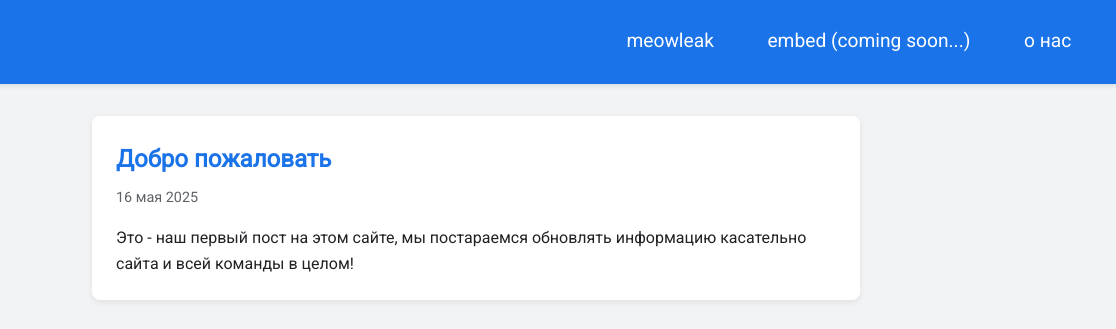
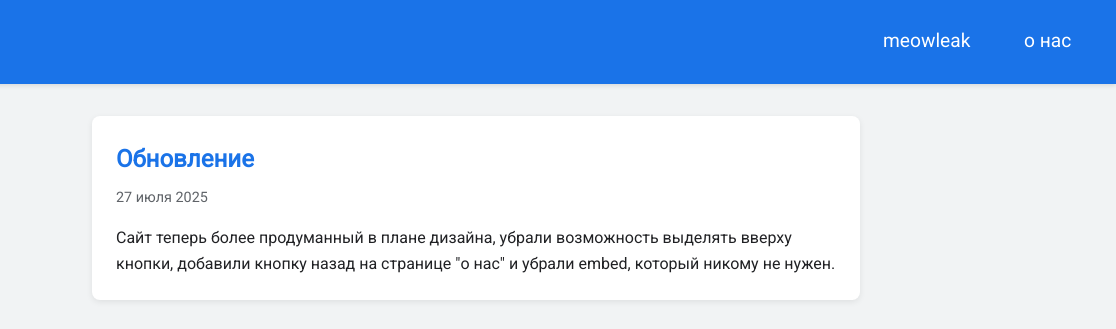
Before and after one commit to DomerTV/domertv.github.io, a plain HTML site: page index.html in a window 1280 px wide. Shown: the top 329 px of the page, 164-1280 px from the left. Drawn offline with Linux system fonts and the light colour scheme.

Commit message:
Update index.html

```diff
--- a/index.html
+++ b/index.html
@@ -14,23 +14,28 @@
     </div>
     <nav>
 	  <a href="https://domertv.github.io/meowleak">meowleak</a>
-	  <a href="https://domertv.github.io/embed">embed (coming soon...)</a>
 	  <a href="https://domertv.github.io/about">о нас</a>
 	</nav>
   </header>
 
   <main>
+	<article class="post">
+      <h2>Обновление</h2>
+      <div class="date">27 июля 2025</div>
+      <p>Сайт теперь более продуманный в плане дизайна, убрали возможность выделять вверху кнопки, добавили кнопку назад на странице "о нас" и убрали embed, который никому не нужен.</p>
+    </article>
+
+	<article class="post">
+      <h2>Следующий шаг</h2>
+      <div class="date">16 мая 2025</div>
+      <p>Если вы посетитель, то вы можете нажать на различные кнопки в панели наверху.</p>
+    </article>
+
     <article class="post">
       <h2>Добро пожаловать</h2>
       <div class="date">16 мая 2025</div>
       <p>Это - наш первый пост на этом сайте, мы постараемся обновлять информацию касательно сайта и всей команды в целом!</p>
     </article>
-
-    <article class="post">
-      <h2>Следующий шаг</h2>
-      <div class="date">16 мая 2025</div>
-      <p>Если вы посетитель, то вы можете нажать на различные кнопки в панели наверху.</p>
-    </article>
   </main>
 </body>
 </html>
```
